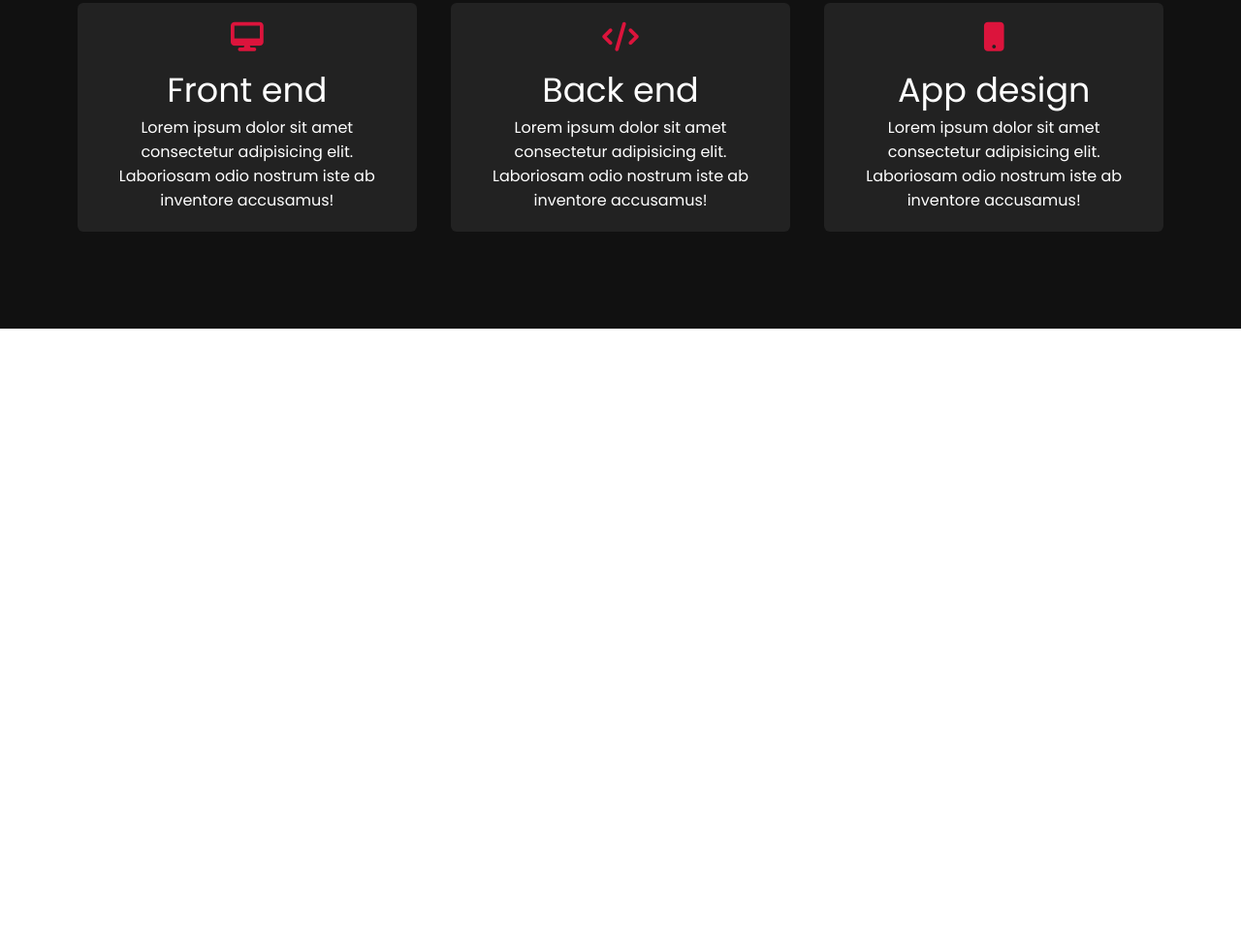
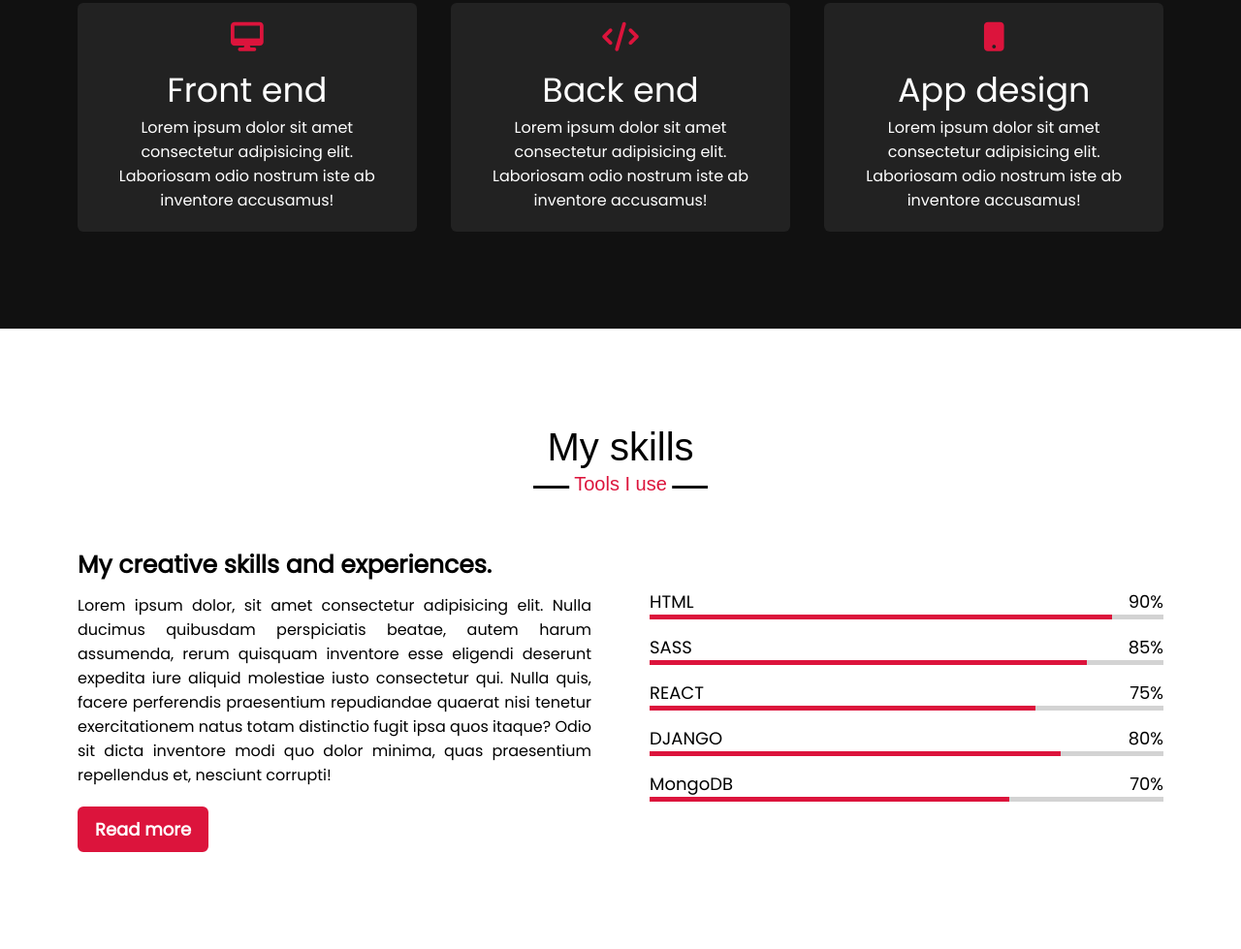
Before and after one commit to aboo-anas/Second-sample-web, a website: page index.html in a window 1280 px wide. Shown: the part 1754-2733 px from the top of the page at 97% size. Before the commit the page ends 2093 px from the top, so only its background shows below. Drawn offline with nearby package versions, Linux system fonts and the light colour scheme.

Commit message:
Add Skills Section

```diff
--- a/index.html
+++ b/index.html
@@ -41,7 +41,7 @@
         <div class="home-content">
           <div class="text-1">Hello, my name is</div>
           <div class="text-2">Muhammad</div>
-          <div class="text-3">And I'm a <span>developer</span></div>
+          <div class="text-3">And I'm a <span>developer.</span></div>
           <a href="#">Hire me</a>
         </div>
       </div>
@@ -55,7 +55,9 @@
             <img src="./images/mecoding.jpg" alt="profile picture" />
           </div>
           <div class="right-column">
-            <div class="text">I'm Muhammad and I'm <span>developer</span></div>
+            <div class="text">
+              I'm Muhammad and I'm a <span>developer.</span>
+            </div>
             <p>
               Lorem ipsum dolor sit amet consectetur adipisicing elit. Sapiente
               fugit asperiores accusamus excepturi. Dolor doloremque incidunt
@@ -109,6 +111,65 @@
         </div>
       </div>
     </section>
+    <!-- skills section starts here -->
+    <section class="skills" id="skills">
+      <div class="max-width">
+        <h2 class="title">My skills</h2>
+        <div class="skills-content">
+          <div class="column left">
+            <div class="text">My creative skills and experiences.</div>
+            <p>
+              Lorem ipsum dolor, sit amet consectetur adipisicing elit. Nulla
+              ducimus quibusdam perspiciatis beatae, autem harum assumenda,
+              rerum quisquam inventore esse eligendi deserunt expedita iure
+              aliquid molestiae iusto consectetur qui. Nulla quis, facere
+              perferendis praesentium repudiandae quaerat nisi tenetur
+              exercitationem natus totam distinctio fugit ipsa quos itaque? Odio
+              sit dicta inventore modi quo dolor minima, quas praesentium
+              repellendus et, nesciunt corrupti!
+            </p>
+            <a href="#">Read more</a>
+          </div>
+          <div class="column right">
+            <div class="bars">
+              <div class="info">
+                <span>HTML</span>
+                <span>90%</span>
+              </div>
+              <div class="line html"></div>
+            </div>
+            <div class="bars">
+              <div class="info">
+                <span>SASS</span>
+                <span>85%</span>
+              </div>
+              <div class="line sass"></div>
+            </div>
+            <div class="bars">
+              <div class="info">
+                <span>REACT</span>
+                <span>75%</span>
+              </div>
+              <div class="line react"></div>
+            </div>
+            <div class="bars">
+              <div class="info">
+                <span>DJANGO</span>
+                <span>80%</span>
+              </div>
+              <div class="line django"></div>
+            </div>
+            <div class="bars">
+              <div class="info">
+                <span>MongoDB</span>
+                <span>70%</span>
+              </div>
+              <div class="line mongoDB"></div>
+            </div>
+          </div>
+        </div>
+      </div>
+    </section>
     <script src="script.js"></script>
   </body>
 </html>
--- a/sheet.css
+++ b/sheet.css
@@ -143,7 +143,7 @@
 section {
     padding: 100px 0;
 }
-.about, .services {
+.about, .services, .skills {
     font-family: 'Poppins', sans-serif;
 }
 section .title {
@@ -180,12 +180,9 @@ section .title::after {
     transform: translateX(-50%);
 }
 
-.about .title::after {
-    content: "who I am";
-}
-
 .about .about-content,
-.services .service-content {
+.services .service-content,
+.skills .skills-content {
     display: flex;
     flex-wrap: wrap;
     align-items: center;
@@ -286,6 +283,103 @@ section .title::after {
     margin: 10px 0.7px 0;
 }
 
+
+/* skills section styling starts here */
+.skills .title::after {
+    content: "Tools I use";
+}
+
+.skills .skills-content .column{
+    width: calc(50% - 30px);
+}
+
+.skills .skills-content .left .text{
+    font-size: 25px;
+    font-weight: 600;
+    margin-bottom: 10px;
+}
+
+.skills .skills-content .left p{
+    text-align: justify;
+}
+
+.skills .skills-content .left a{
+    display: inline-block;
+    background: crimson;
+    color: #fff;
+    font-size: 18px;
+    padding: 8px 16px;
+    margin-top: 20px;
+    font-weight: 600;
+    border-radius: 6px;
+    border: 2px solid crimson;
+    transition: all 0.3s ease;
+}
+
+
+.skills .skills-content .left a:hover{
+    color: crimson;
+    background: none;
+}
+
+.skills .skills-content .right .bars{
+    margin-bottom: 15px;
+}
+
+.skills .skills-content .right .info{
+    display: flex;
+    margin-top: 5px;
+    align-items: center;
+    justify-content: space-between;
+}
+
+.skills .skills-content .right span{
+    font-size: 18px;
+    font-weight: 500;
+}
+
+.skills .skills-content .right .line{
+    height: 5px;
+    width: 100%;
+    background: lightgray;
+    position: relative;
+}
+
+.skills .skills-content .right .line::before{
+    content: "";
+    position: absolute;
+    background: crimson;
+    left: 0;
+    top: 0;
+    height: 100%;
+}
+
+
+.skills .skills-content .right .html::before{
+    width: 90%;
+
+}
+
+.skills .skills-content .right .sass::before{
+    width: 85%;
+
+}
+
+.skills .skills-content .right .react::before{
+    width: 75%;
+
+}
+
+.skills .skills-content .right .django::before{
+    width: 80%;
+
+}
+
+.skills .skills-content .right .mongoDB::before{
+    width: 70%;
+
+}
+
 @media (max-width: 1300px) {
     .home .max-width {
         margin-left: 0px;
@@ -357,6 +451,13 @@ section .title::after {
         width: calc(50% - 10px);
         margin-bottom: 20px;
     }
+    .skills .skills-content .column{
+        width: 100%;
+    }
+
+    .skills .skills-content .left a{
+        margin-bottom: 35px;;
+    }
 
 }
 
@@ -375,6 +476,10 @@ section .title::after {
     .home .home-content .text-3 {
         font-size: 25px;
     }
+
+    .services .service-content .card{
+        width: 100%;
+    }
 }
 
 @media (max-width: 500px) {
@@ -384,8 +489,4 @@ section .title::after {
     .home .home-content .text-3 {
         font-size: 20px;
     }
-
-    .services .service-content .card {
-        width: 100%;
-    }
 }
```
